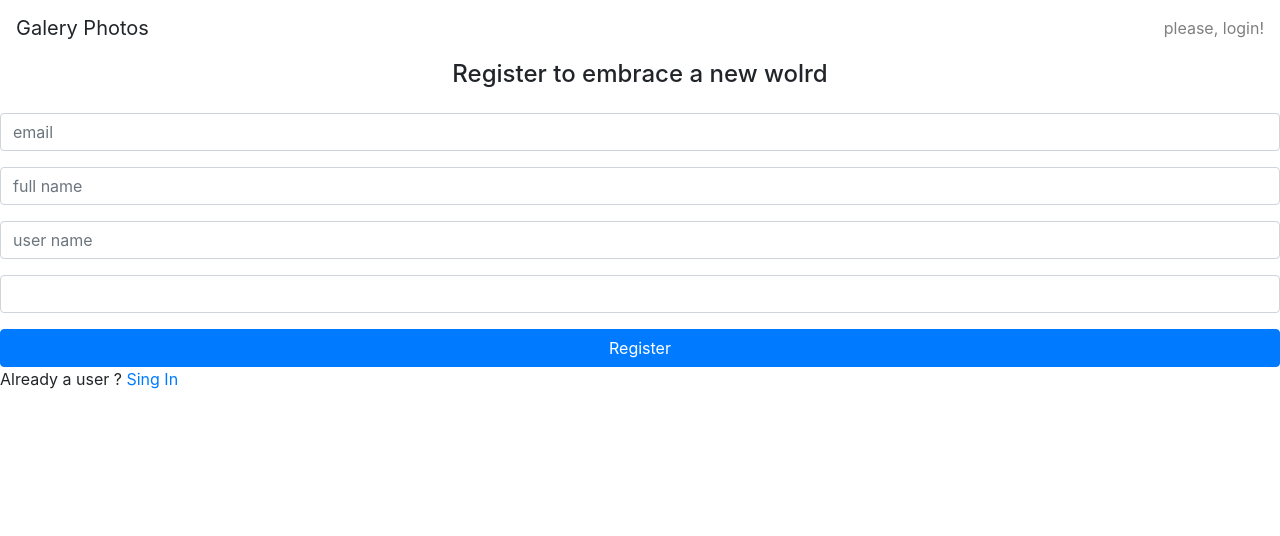
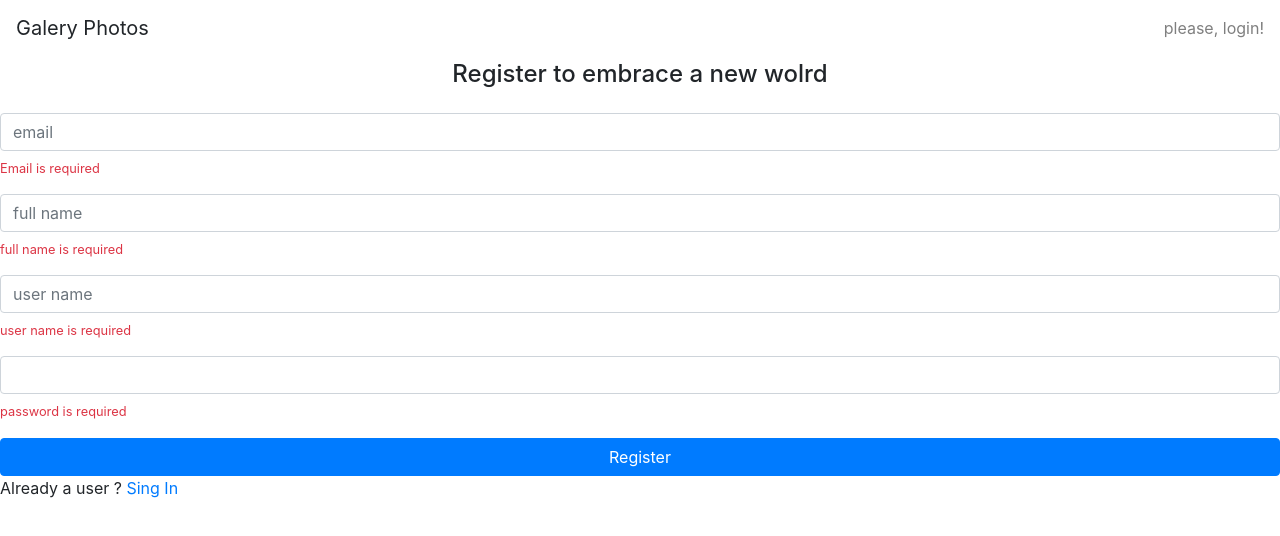
Before and after one commit to Adenilson-Developers/galery_photos_angular, an Angular app: page /singup in a window 1280 px wide. Shown: the top 536 px of the page. Built offline with nearby package versions, Linux system fonts and the light colour scheme.

Commit message:
criando validação do formulário

```diff
--- a/src/app/home/singup/singup.component.html
+++ b/src/app/home/singup/singup.component.html
@@ -1,20 +1,78 @@
 <h4 class="text-center"> Register to embrace a new wolrd</h4>
 
-<form class="form mt-4">
+<form [formGroup]="singupForm" class="form mt-4">
     <div class="form-group">
-        <input class="form-control" placeholder="email" outofocus>
+        <input formControlName="email" class="form-control" placeholder="email" outofocus>
+        <app-vmessage
+        *ngIf="singupForm.get('email').errors?.required"
+        text="Email is required">
+        </app-vmessage>
+
+        <app-vmessage
+        *ngIf="singupForm.get('email').errors?.email"
+        text="Invalid e-mail">
+        </app-vmessage>
     </div>
 
     <div class="form-group">
-        <input class="form-control" placeholder="full name">
+        <input formControlName="fullName" class="form-control" placeholder="full name">
+        <app-vmessage
+        *ngIf="singupForm.get('fullName').errors?.required"
+        text="full name is required">
+        </app-vmessage>
+
+        <app-vmessage
+        *ngIf="singupForm.get('fullName').errors?.minlength"
+        text="Minimu length is 2">
+        </app-vmessage>
+
+        <app-vmessage
+        *ngIf="singupForm.get('fullName').errors?.maxlength"
+        text="max length is 40">
+        </app-vmessage>
     </div>
 
     <div class="form-group">
-        <input class="form-control" placeholder="user name">
+        <input formControlName="userName" class="form-control" placeholder="user name">
+        <app-vmessage
+        *ngIf="singupForm.get('userName').errors?.required"
+        text="user name is required">
+        </app-vmessage>
+
+        <app-vmessage
+        *ngIf="singupForm.get('userName').errors?.minlength"
+        text="Minimu length is 2">
+        </app-vmessage>
+
+        <app-vmessage
+        *ngIf="singupForm.get('userName').errors?.maxlength"
+        text="max length is 30">
+        </app-vmessage>
+
+        <app-vmessage
+        *ngIf="singupForm.get('userName').errors?.pattern"
+        text="Must be lower case">
+        </app-vmessage>
     </div>
 
     <div class="form-group">
-        <input class="form-control" paceholder="password">
+        <input formControlName="password" class="form-control" paceholder="password">
+        <app-vmessage
+        *ngIf="singupForm.get('password').errors?.required"
+        text="password is required">
+        </app-vmessage>
+
+        <app-vmessage
+        *ngIf="singupForm.get('password').errors?.minlength"
+        text="Minimu length is 8">
+        </app-vmessage>
+
+        <app-vmessage
+        *ngIf="singupForm.get('password').errors?.maxlength"
+        text="max length is 18">
+        </app-vmessage>
+
+
     </div>
 
     <button class="btn btn-primary btn-block">Register</button>
--- a/src/app/home/singup/singup.component.ts
+++ b/src/app/home/singup/singup.component.ts
@@ -1,7 +1,48 @@
-import { Component } from "@angular/core";
+import { Validators } from '@angular/forms';
+import { FormBuilder } from '@angular/forms';
+import { FormGroup } from '@angular/forms';
+import { Component, OnInit } from "@angular/core";
 
 @Component({
     templateUrl: './singup.component.html'
 })
 
-export class SingUpComponent {}
+export class SingUpComponent implements OnInit {
+
+    singupForm: FormGroup;
+
+constructor(private formBuild: FormBuilder){}
+
+ngOnInit(): void {
+    this.singupForm = this.formBuild.group({
+        email: ['',
+            [
+                 Validators.required,
+                 Validators.email
+            ]
+        ],
+        fullName: ['',
+            [
+                Validators.required,
+                Validators.minLength(2),
+                Validators.maxLength(40)
+            ]
+    ],
+        userName: ['',
+            [
+                Validators.required,
+                Validators.pattern(/^[a-z0-9_\-]+$/),
+                Validators.minLength(2),
+                Validators.maxLength(30)
+            ]
+        ],
+        password: ['',
+            [
+                Validators.required,
+                Validators.minLength(8),
+                Validators.maxLength(14)
+            ]
+        ]
+    })
+}
+}
```
